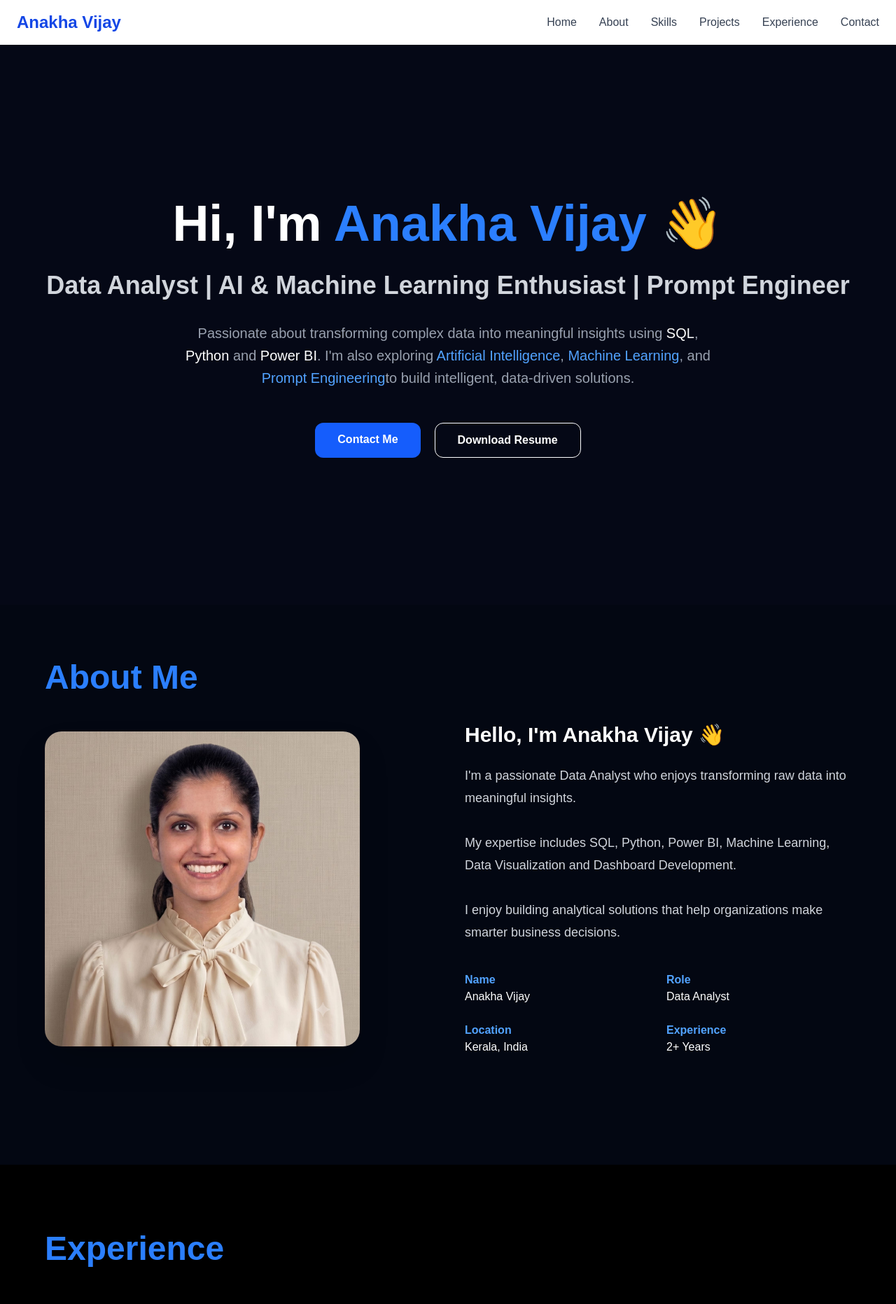
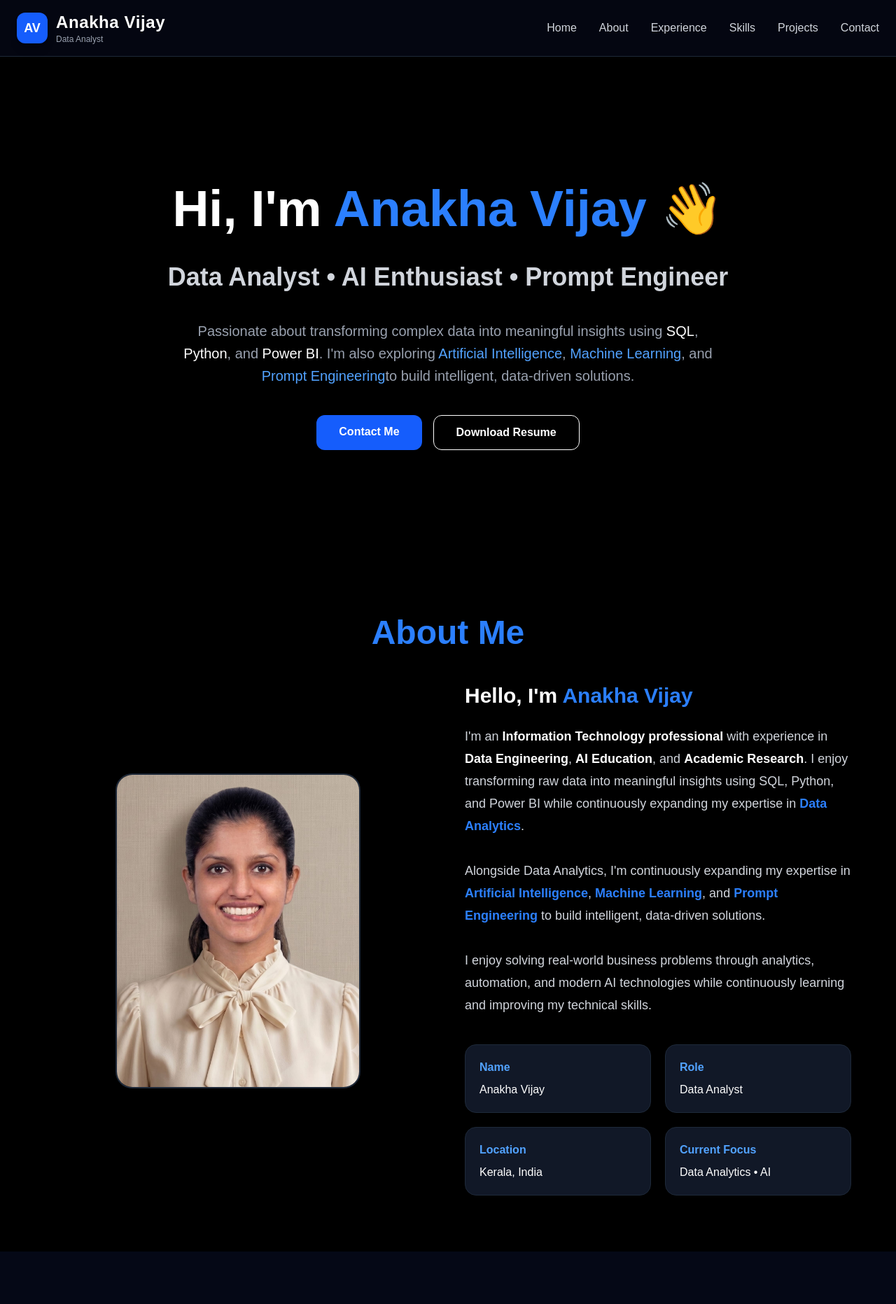
Before and after one commit to anakhatech/anakha-portfolio, a Next.js app: page / in a window 1280 px wide. Shown: the top 1863 px of the page at 70% size. Built offline with nearby package versions, Linux system fonts and the light colour scheme.

Commit message:
Complete Session 1 - Portfolio foundation

```diff
--- a/src/components/About.tsx
+++ b/src/components/About.tsx
@@ -2,69 +2,135 @@ export default function About() {
   return (
     <section
       id="about"
-        className="min-h-screen bg-gray-950 text-white px-10 py-20"
+      className="bg-black text-white py-20 px-6"
     >
       <div className="max-w-6xl mx-auto">
-          <h2 className="text-5xl font-bold text-blue-500 mb-10">
+
+        {/* Section Title */}
+        <h2 className="text-4xl md:text-5xl font-bold text-center text-blue-500 mb-12">
           About Me
         </h2>
 
-          <div className="grid md:grid-cols-2 gap-12 items-center">
-            <div>
+        {/* Main Content */}
+        <div className="grid grid-cols-1 lg:grid-cols-2 gap-12 items-center">
+
+          {/* Profile Image */}
+          <div className="flex justify-center lg:-mt-6">
             <img
               src="/anakha.jpeg"
               alt="Anakha Vijay"
-                width={450}
-                height={450}
-                className="rounded-3xl shadow-2xl object-cover"
+              className="w-[350px] h-[450px] object-cover object-center rounded-3xl shadow-2xl border-2 border-gray-800"
             />
           </div>
 
-            <div>
-              <h3 className="text-3xl font-semibold mb-6">
-                Hello, I'm Anakha Vijay 👋
+          {/* About Content */}
+          <div className="max-w-xl">
+
+            <h3 className="text-3xl font-bold mb-6">
+              Hello, I'm
+              <span className="text-blue-500"> Anakha Vijay</span>
             </h3>
 
-              <p className="text-gray-300 leading-8 text-lg">
-                I'm a passionate Data Analyst who enjoys transforming raw data
-                into meaningful insights.
+            <p className="text-gray-300 text-base md:text-lg leading-8 text-left">
+              I'm an{" "}
+              <span className="text-white font-semibold">
+                Information Technology professional
+              </span>{" "}
+              with experience in{" "}
+              <span className="text-white font-semibold">
+                Data Engineering
+              </span>
+              ,{" "}
+              <span className="text-white font-semibold">
+                AI Education
+              </span>
+              , and{" "}
+              <span className="text-white font-semibold">
+                Academic Research
+              </span>
+              . I enjoy transforming raw data into meaningful insights using
+              SQL, Python, and Power BI while continuously expanding my
+              expertise in{" "}
+              <span className="text-blue-500 font-bold">
+                Data Analytics
+              </span>
+              .
 
-                <br /><br />
+              <br />
+              <br />
 
-                My expertise includes SQL, Python, Power BI, Machine Learning,
-                Data Visualization and Dashboard Development.
+              Alongside Data Analytics, I'm continuously expanding my expertise
+              in{" "}
+              <span className="text-blue-500 font-bold">
+                Artificial Intelligence
+              </span>
+              ,{" "}
+              <span className="text-blue-500 font-bold">
+                Machine Learning
+              </span>
+              , and{" "}
+              <span className="text-blue-500 font-bold">
+                Prompt Engineering
+              </span>{" "}
+              to build intelligent, data-driven solutions.
 
-                <br /><br />
+              <br />
+              <br />
 
-                I enjoy building analytical solutions that help organizations make
-                smarter business decisions.
+              I enjoy solving real-world business problems through analytics,
+              automation, and modern AI technologies while continuously
+              learning and improving my technical skills.
             </p>
 
-              <div className="grid grid-cols-2 gap-6 mt-10">
+            {/* Information Cards */}
+            <div className="grid grid-cols-2 gap-5 mt-10">
 
-                <div>
-                  <h4 className="font-bold text-blue-400">Name</h4>
-                  <p>Anakha Vijay</p>
+              <div className="bg-[#111827] rounded-2xl p-5 border border-gray-800">
+                <h4 className="text-blue-400 font-semibold">
+                  Name
+                </h4>
+
+                <p className="mt-2">
+                  Anakha Vijay
+                </p>
               </div>
 
-                <div>
-                  <h4 className="font-bold text-blue-400">Role</h4>
-                  <p>Data Analyst</p>
+              <div className="bg-[#111827] rounded-2xl p-5 border border-gray-800">
+                <h4 className="text-blue-400 font-semibold">
+                  Role
+                </h4>
+
+                <p className="mt-2">
+                  Data Analyst
+                </p>
               </div>
 
-                <div>
-                  <h4 className="font-bold text-blue-400">Location</h4>
-                  <p>Kerala, India</p>
+              <div className="bg-[#111827] rounded-2xl p-5 border border-gray-800">
+                <h4 className="text-blue-400 font-semibold">
+                  Location
+                </h4>
+
+                <p className="mt-2">
+                  Kerala, India
+                </p>
               </div>
 
-                <div>
-                  <h4 className="font-bold text-blue-400">Experience</h4>
-                  <p>2+ Years</p>
+              <div className="bg-[#111827] rounded-2xl p-5 border border-gray-800">
+                <h4 className="text-blue-400 font-semibold">
+                  Current Focus
+                </h4>
+
+                <p className="mt-2">
+                  Data Analytics • AI
+                </p>
               </div>
 
             </div>
+
           </div>
+
         </div>
+
       </div>
     </section>
   );
--- a/src/components/Experience.tsx
+++ b/src/components/Experience.tsx
@@ -1,3 +1,5 @@
+import { Briefcase, Building2, CalendarDays } from "lucide-react";
+
 export default function Experience() {
   const experiences = [
     {
@@ -35,45 +37,67 @@ export default function Experience() {
   return (
     <section
       id="experience"
-      className="bg-black text-white py-24 px-6"
+      className="bg-[#050816] text-white py-20 px-6"
     >
       <div className="max-w-6xl mx-auto">
-        <h2 className="text-5xl font-bold text-blue-500 mb-14">
+
+        <h2 className="text-4xl md:text-5xl font-bold text-center text-blue-500 mb-14">
           Experience
         </h2>
 
-        <div className="space-y-8">
+        <div className="relative border-l-2 border-blue-500 ml-4">
+
           {experiences.map((exp, index) => (
             <div
               key={index}
-              className="bg-gray-900 rounded-3xl p-8 border border-gray-800 hover:border-blue-500 transition"
+              className="relative mb-12 pl-10"
             >
-              <div className="flex justify-between flex-wrap gap-3">
+              {/* Timeline Dot */}
+              <div className="absolute -left-[11px] top-2 w-5 h-5 rounded-full bg-blue-500 border-4 border-[#050816]" />
+
+              {/* Experience Card */}
+              <div className="bg-[#111827] rounded-3xl p-8 border border-gray-800 hover:border-blue-500 transition duration-300">
+
+                <div className="flex flex-col md:flex-row md:justify-between md:items-start gap-4">
+
                   <div>
-                  <h3 className="text-3xl font-bold">
+                    <div className="flex items-center gap-3 mb-2">
+                      <Briefcase className="text-blue-500" size={22} />
+
+                      <h3 className="text-2xl md:text-3xl font-bold">
                         {exp.role}
                       </h3>
-
-                  <p className="text-blue-400 text-lg mt-1">
-                    {exp.company}
-                  </p>
                     </div>
 
-                <span className="text-gray-400">
-                  {exp.period}
-                </span>
+                    <div className="flex items-center gap-2 text-blue-400">
+                      <Building2 size={18} />
+                      <span>{exp.company}</span>
+                    </div>
+                  </div>
+
+                  <div className="flex items-center gap-2 text-gray-400">
+                    <CalendarDays size={18} />
+                    <span>{exp.period}</span>
+                  </div>
+
                 </div>
 
                 <ul className="mt-6 space-y-3 text-gray-300">
                   {exp.points.map((point, i) => (
-                  <li key={i}>
-                    • {point}
+                    <li key={i} className="flex items-start gap-3">
+                      <span className="text-blue-500 mt-1">•</span>
+                      <span>{point}</span>
                     </li>
                   ))}
                 </ul>
+
+              </div>
+
             </div>
           ))}
+
         </div>
+
       </div>
     </section>
   );
--- a/src/components/Footer.tsx
+++ b/src/components/Footer.tsx
@@ -1,59 +1,38 @@
+import { ArrowUp } from "lucide-react";
+
 export default function Footer() {
-  const currentYear = new Date().getFullYear();
+  return (
+    <footer className="bg-[#030712] border-t border-gray-800 py-8 px-6">
+      <div className="max-w-6xl mx-auto flex flex-col md:flex-row items-center justify-between gap-6">
 
-  return (
-    <footer className="bg-black text-gray-400 border-t border-gray-800 py-10 px-6">
-      <div className="max-w-7xl mx-auto flex flex-col md:flex-row justify-between items-center gap-6">
+        {/* Left */}
 
-        {/* Left Section */}
         <div className="text-center md:text-left">
-          <h2 className="text-2xl font-bold text-white">
-            Anakha Vijay
-          </h2>
+          <h3 className="text-xl font-bold text-white">
+            Anakha <span className="text-xl font-bold text-white">Vijay</span>
+          </h3>
 
-          <p className="mt-2">
-            Data Analyst | AI & Machine Learning Enthusiast | Prompt Engineering
+          <p className="text-gray-400 mt-2 text-sm">
+            Data Analyst • AI Enthusiast • Prompt Engineering
           </p>
         </div>
 
-        {/* Middle Section */}
-        <div className="flex gap-6 text-sm">
+        {/* Center */}
 
-          <a href="#about" className="hover:text-blue-400 transition">
-            About
-          </a>
-
-          <a href="#experience" className="hover:text-blue-400 transition">
-            Experience
-          </a>
-
-          <a href="#skills" className="hover:text-blue-400 transition">
-            Skills
-          </a>
-
-          <a href="#certifications" className="hover:text-blue-400 transition">
-            Certifications
-          </a>
-
-          <a href="#contact" className="hover:text-blue-400 transition">
-            Contact
-          </a>
-
+        <div className="text-center text-gray-500 text-sm">
+          © {new Date().getFullYear()} Anakha Vijay.
+          <br />
+          Built with Next.js, React & Tailwind CSS.
         </div>
 
-        {/* Right Section */}
+        {/* Back to Top */}
 
-        <div className="text-center md:text-right">
-
-          <p>
-            © {currentYear} Anakha Vijay
-          </p>
-
-          <p className="text-sm mt-2">
-            Built with ❤️ using Next.js & Tailwind CSS
-          </p>
-
-        </div>
+        <a
+          href="#"
+          className="w-12 h-12 rounded-full bg-blue-600 hover:bg-blue-700 transition flex items-center justify-center"
+        >
+          <ArrowUp size={22} />
+        </a>
 
       </div>
     </footer>
--- a/src/components/Hero.tsx
+++ b/src/components/Hero.tsx
@@ -1,21 +1,23 @@
 export default function Hero() {
   return (
-    <section className="min-h-screen flex flex-col justify-center items-center px-6 text-center bg-[#050816] text-white">
-
-      <h1 className="text-5xl md:text-7xl font-bold leading-tight">
+    <section
+      id="home"
+      className="min-h-screen bg-black text-white flex flex-col items-center justify-center text-center px-6 pt-32 md:pt-24"
+    >
+      <h1 className="text-4xl sm:text-5xl md:text-7xl font-bold leading-tight max-w-5xl mx-auto">
         Hi, I'm <span className="text-blue-500">Anakha Vijay</span> 👋
       </h1>
 
-      <h2 className="mt-6 text-2xl md:text-4xl font-semibold text-gray-300">
-        Data Analyst | AI & Machine Learning Enthusiast | Prompt Engineer
+      <h2 className="mt-6 text-xl sm:text-2xl md:text-4xl font-semibold text-gray-300 max-w-4xl mx-auto leading-relaxed">
+        Data Analyst • AI Enthusiast • Prompt Engineer
       </h2>
 
-      <p className="mt-8 max-w-3xl text-lg md:text-xl text-gray-400 leading-8">
+      <p className="mt-8 max-w-3xl mx-auto text-base sm:text-lg md:text-xl text-gray-400 leading-8">
         Passionate about transforming complex data into meaningful insights using
         <span className="text-white font-medium"> SQL</span>,
-        <span className="text-white font-medium"> Python</span> and
-        <span className="text-white font-medium"> Power BI</span>.
-        I'm also exploring
+        <span className="text-white font-medium"> Python</span>, and
+        <span className="text-white font-medium"> Power BI</span>. I'm also
+        exploring
         <span className="text-blue-400 font-medium"> Artificial Intelligence</span>,
         <span className="text-blue-400 font-medium"> Machine Learning</span>,
         and
@@ -23,8 +25,7 @@ export default function Hero() {
         to build intelligent, data-driven solutions.
       </p>
 
-      <div className="mt-12 flex flex-wrap justify-center gap-5">
-
+      <div className="mt-10 flex flex-col sm:flex-row justify-center gap-4 w-full sm:w-auto">
         <a
           href="#contact"
           className="bg-blue-600 hover:bg-blue-700 transition px-8 py-3 rounded-xl font-semibold"
@@ -39,9 +40,7 @@ export default function Hero() {
         >
           Download Resume
         </a>
-
       </div>
-
     </section>
   );
 }
--- a/src/components/Navbar.tsx
+++ b/src/components/Navbar.tsx
@@ -1,20 +1,95 @@
+"use client";
+
+import { useState } from "react";
+import { Menu, X } from "lucide-react";
+
 export default function Navbar() {
+  const [isOpen, setIsOpen] = useState(false);
+
+  const navLinks = [
+    { name: "Home", href: "#" },
+    { name: "About", href: "#about" },
+    { name: "Experience", href: "#experience" },
+    { name: "Skills", href: "#skills" },
+    { name: "Projects", href: "#projects" },
+    { name: "Contact", href: "#contact" },
+  ];
+
   return (
-      <nav className="w-full bg-white shadow-sm">
+    <nav className="fixed top-0 left-0 w-full z-50 bg-[#050816]/80 backdrop-blur-md border-b border-gray-800">
       <div className="max-w-7xl mx-auto flex items-center justify-between px-6 py-4">
-          <h1 className="text-2xl font-bold text-blue-700">
+
+        {/* Logo */}
+        <a
+          href="#"
+          className="flex items-center gap-3 transition duration-300 hover:opacity-90"
+        >
+          <div className="w-10 h-10 md:w-11 md:h-11 rounded-xl bg-blue-600 flex items-center justify-center text-white font-bold text-base md:text-lg shadow-lg">
+            AV
+          </div>
+
+          <div className="leading-tight">
+            <h1 className="text-lg md:text-2xl font-bold tracking-wide text-white">
               Anakha Vijay
             </h1>
 
-          <ul className="hidden md:flex gap-8 font-medium text-gray-700">
-            <li className="cursor-pointer hover:text-blue-600">Home</li>
-            <li className="cursor-pointer hover:text-blue-600">About</li>
-            <li className="cursor-pointer hover:text-blue-600">Skills</li>
-            <li className="cursor-pointer hover:text-blue-600">Projects</li>
-            <li className="cursor-pointer hover:text-blue-600">Experience</li>
-            <li className="cursor-pointer hover:text-blue-600">Contact</li>
+            <p className="hidden md:block text-xs text-gray-400">
+              Data Analyst
+            </p>
+          </div>
+        </a>
+
+        {/* Desktop Menu */}
+        <ul className="hidden md:flex items-center gap-8 text-gray-300 font-medium">
+          {navLinks.map((link) => (
+            <li key={link.name}>
+              <a
+                href={link.href}
+                className="relative hover:text-blue-400 transition duration-300 after:absolute after:left-0 after:-bottom-1 after:w-0 after:h-[2px] after:bg-blue-400 after:transition-all after:duration-300 hover:after:w-full"
+              >
+                {link.name}
+              </a>
+            </li>
+          ))}
+        </ul>
+
+        {/* Mobile Menu Button */}
+        <button
+          className="md:hidden text-white"
+          onClick={() => setIsOpen(!isOpen)}
+        >
+          {isOpen ? <X size={28} /> : <Menu size={28} />}
+        </button>
+      </div>
+
+      {/* Mobile Menu */}
+      {isOpen && (
+        <div className="md:hidden bg-[#111827] border-t border-gray-700">
+          <ul className="flex flex-col items-center py-6 space-y-6 text-gray-300 font-medium">
+            {navLinks.map((link) => (
+              <li key={link.name}>
+                <a
+                  href={link.href}
+                  onClick={() => setIsOpen(false)}
+                  className="hover:text-blue-400 transition duration-300"
+                >
+                  {link.name}
+                </a>
+              </li>
+            ))}
+
+            <li>
+              <a
+                href="/resume.pdf"
+                download
+                className="bg-blue-600 hover:bg-blue-700 px-5 py-2 rounded-lg text-white transition"
+              >
+                Resume
+              </a>
+            </li>
           </ul>
         </div>
+      )}
     </nav>
   );
 }
--- a/src/components/Skills.tsx
+++ b/src/components/Skills.tsx
@@ -1,7 +1,7 @@
 export default function Skills() {
   const skillCategories = [
     {
-      title: "Programming",
+      title: "Programming Languages",
       skills: ["Python", "SQL", "Java", "JavaScript"],
     },
     {
@@ -23,7 +23,7 @@ export default function Skills() {
         "OpenCV",
         "TensorFlow",
         "Predictive Analytics",
-        "EDA",
+        "Exploratory Data Analysis (EDA)",
       ],
     },
     {
@@ -38,12 +38,13 @@ export default function Skills() {
       ],
     },
     {
-      title: "AI Creative Tools",
+      title: "Creative AI Tools",
       skills: [
         "Canva AI",
         "Runway ML",
         "ElevenLabs",
-        "Midjourney / DALL·E",
+        "Midjourney",
+        "DALL·E",
         "Stitch AI",
       ],
     },
@@ -71,27 +72,32 @@ export default function Skills() {
   return (
     <section
       id="skills"
-      className="bg-[#050816] text-white py-24 px-6"
+      className="bg-black text-white py-20 px-6"
     >
-      <div className="max-w-7xl mx-auto">
+      <div className="max-w-6xl mx-auto">
 
-        <h2 className="text-5xl font-bold text-blue-500 text-center mb-4">
+        {/* Section Heading */}
+
+        <h2 className="text-4xl md:text-5xl font-bold text-blue-500 text-center mb-4">
           Skills
         </h2>
 
-        <p className="text-gray-400 text-center mb-16 text-lg">
-          Technologies and tools I use to build data-driven solutions.
+        <p className="text-gray-400 text-center max-w-3xl mx-auto mb-14 text-base md:text-lg">
+          Technologies, programming languages, AI tools, and platforms I use
+          to build intelligent, data-driven solutions.
         </p>
 
-        <div className="grid md:grid-cols-2 lg:grid-cols-3 gap-8">
+        {/* Skill Cards */}
+
+        <div className="grid grid-cols-1 md:grid-cols-2 lg:grid-cols-3 gap-8">
 
           {skillCategories.map((category) => (
             <div
               key={category.title}
-              className="bg-[#111827] rounded-2xl p-7 border border-gray-800 hover:border-blue-500 hover:-translate-y-2 transition-all duration-300 shadow-lg"
+              className="bg-[#111827] rounded-3xl p-7 border border-gray-800 shadow-lg hover:border-blue-500 transition-all duration-300"
             >
 
-              <h3 className="text-2xl font-semibold text-blue-400 mb-6">
+              <h3 className="text-xl md:text-2xl font-bold text-blue-400 mb-6">
                 {category.title}
               </h3>
 
@@ -100,7 +106,7 @@ export default function Skills() {
                 {category.skills.map((skill) => (
                   <span
                     key={skill}
-                    className="bg-blue-600 hover:bg-blue-500 transition px-4 py-2 rounded-full text-sm font-medium"
+                    className="bg-blue-600/90 hover:bg-blue-500 text-white px-4 py-2 rounded-full text-sm font-medium transition duration-300"
                   >
                     {skill}
                   </span>
```
Also changed, not shown: src/components/Contact.tsx (+58 -21 lines). Lines whose indentation alone changed are shown as unchanged.
